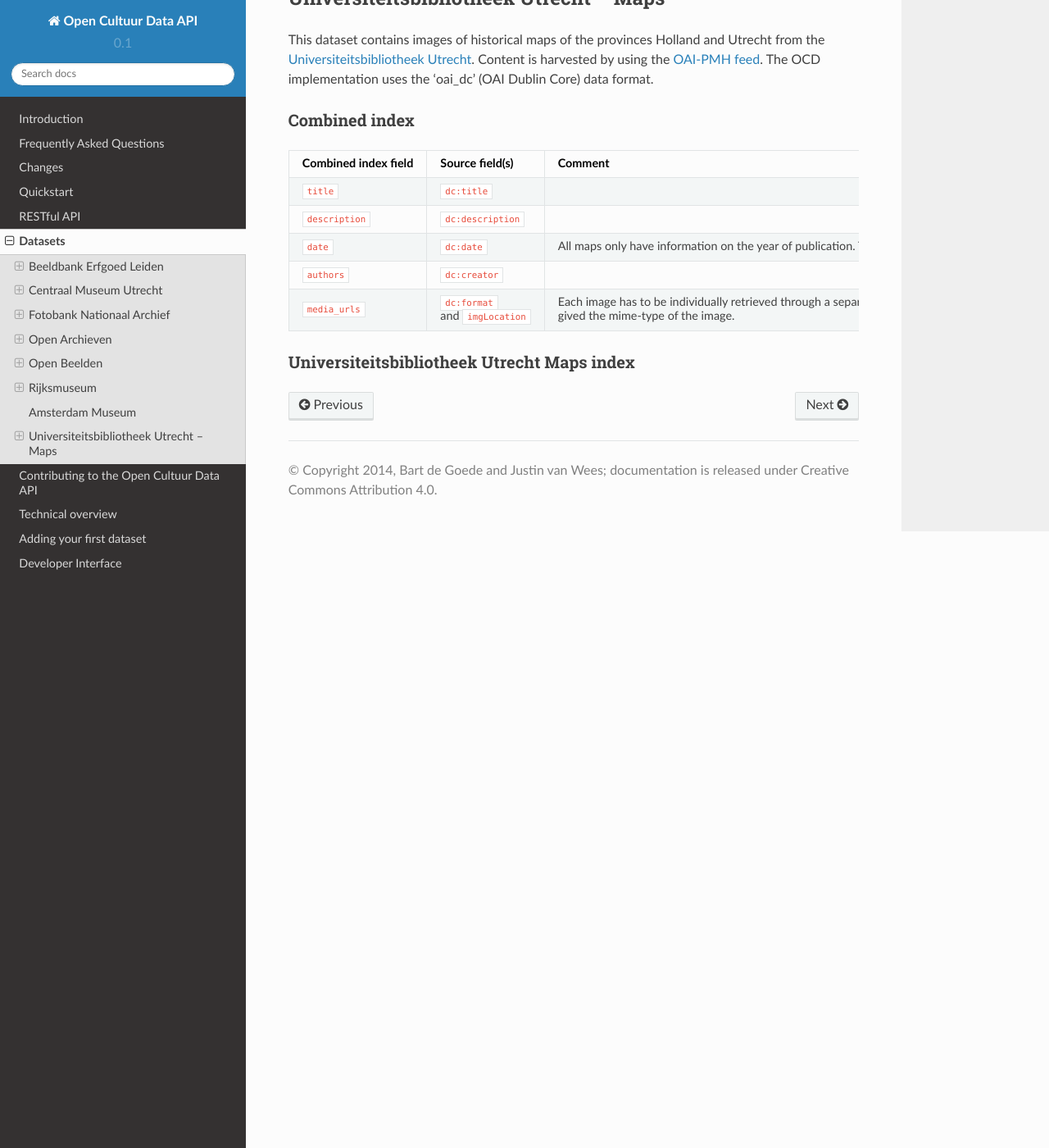
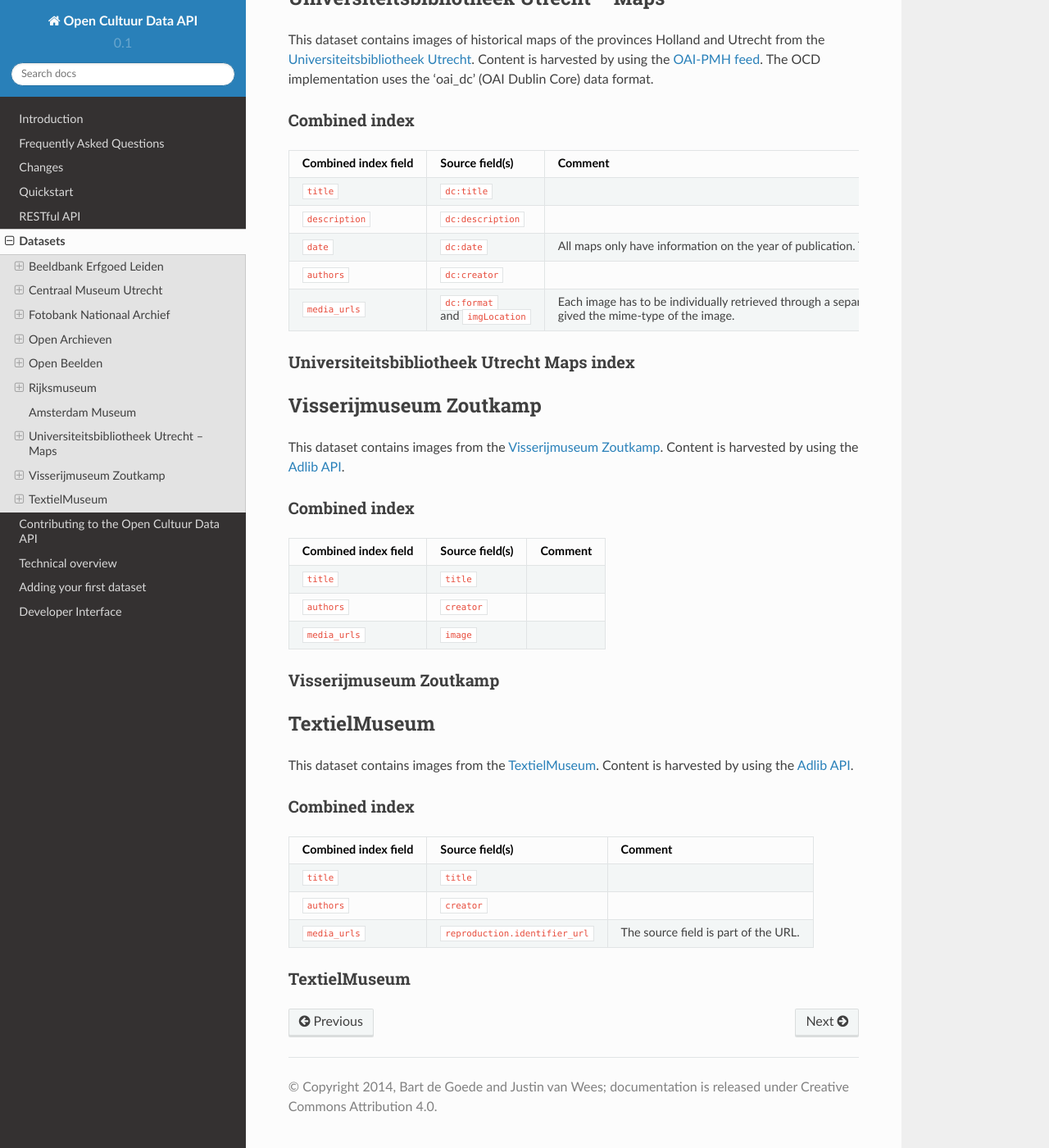
Before and after one commit to openstate/open-cultuur-data, a Sphinx documentation site: the page built from docs/user/datasets.rst, in a window 1280 px wide and 1400 px high, scrolled down 3901 px. Shown: the whole window at 82% size. Built offline with Sphinx 7.4.7 and the Read the Docs theme 2.0.0, drawn with Linux system fonts in a browser that asks for light colours.

Commit message:
Add documentation for the TextielMuseum and the Visserijmuseum.

```diff
--- a/docs/user/datasets.rst
+++ b/docs/user/datasets.rst
@@ -292,3 +292,53 @@
 
 Universiteitsbibliotheek Utrecht Maps index
 ^^^^^^^^^^^^^^^^^^^^^^^^^^^^^^^^^^^^^^^^^^^
+
+Visserijmuseum Zoutkamp
+-----------------------
+
+This dataset contains images  from the `Visserijmuseum Zoutkamp
+<http://www.visserijmuseum.com/>`_.
+Content is harvested by using the `Adlib API <http://api.adlibsoft.com/site/>`_.
+
+
+Combined index
+^^^^^^^^^^^^^^
+
++------------------------+--------------------------------------+----------------------------------------+
+| Combined index field   | Source field(s)                      | Comment                                |
++========================+======================================+========================================+
+| ``title``              | ``title``                            |                                        |
++------------------------+--------------------------------------+----------------------------------------+
+| ``authors``            | ``creator``                          |                                        |
++------------------------+--------------------------------------+----------------------------------------+
+| ``media_urls``         | ``image``                            |                                        |
++------------------------+--------------------------------------+----------------------------------------+
+
+
+Visserijmuseum Zoutkamp
+^^^^^^^^^^^^^^^^^^^^^^^
+
+TextielMuseum
+-------------
+
+This dataset contains images  from the `TextielMuseum
+<http://www.textielmuseum/>`_.
+Content is harvested by using the `Adlib API <http://api.adlibsoft.com/site/>`_.
+
+
+Combined index
+^^^^^^^^^^^^^^
+
++------------------------+--------------------------------------+----------------------------------------+
+| Combined index field   | Source field(s)                      | Comment                                |
++========================+======================================+========================================+
+| ``title``              | ``title``                            |                                        |
++------------------------+--------------------------------------+----------------------------------------+
+| ``authors``            | ``creator``                          |                                        |
++------------------------+--------------------------------------+----------------------------------------+
+| ``media_urls``         | ``reproduction.identifier_url``      | The source field is part of the URL.   |
++------------------------+--------------------------------------+----------------------------------------+
+
+
+TextielMuseum
+^^^^^^^^^^^^^
```
